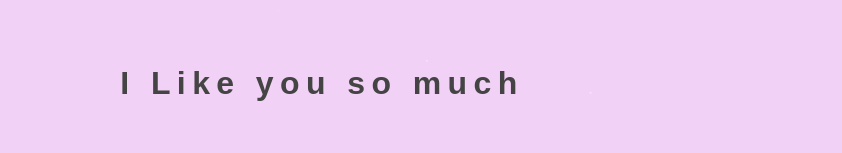
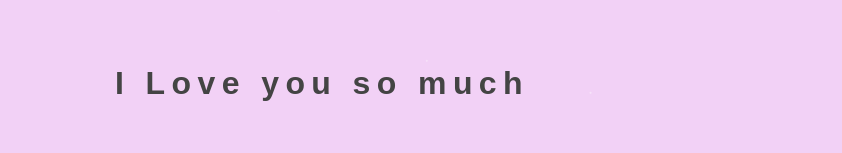
Before and after one commit to AlikyMazuze/ntsumy, a plain HTML site: page index.html in a window 1280 px wide. Shown: the part 119-272 px from the top of the page, without its empty margins (318-1160 px from the left). Drawn offline with Linux system fonts and the light colour scheme; a web font is replaced by a local one.

Commit message:
Update index.html

```diff
--- a/index.html
+++ b/index.html
@@ -15,7 +15,7 @@
   <canvas id="hearts"></canvas>
   <div class="container">
     <h1 class="name">
-      I Like you so much
+      I Love you so much
     </h1>
     <div class="gif-cont">
       <img src="output-onlinegiftools.gif" class="gif"/>
```
